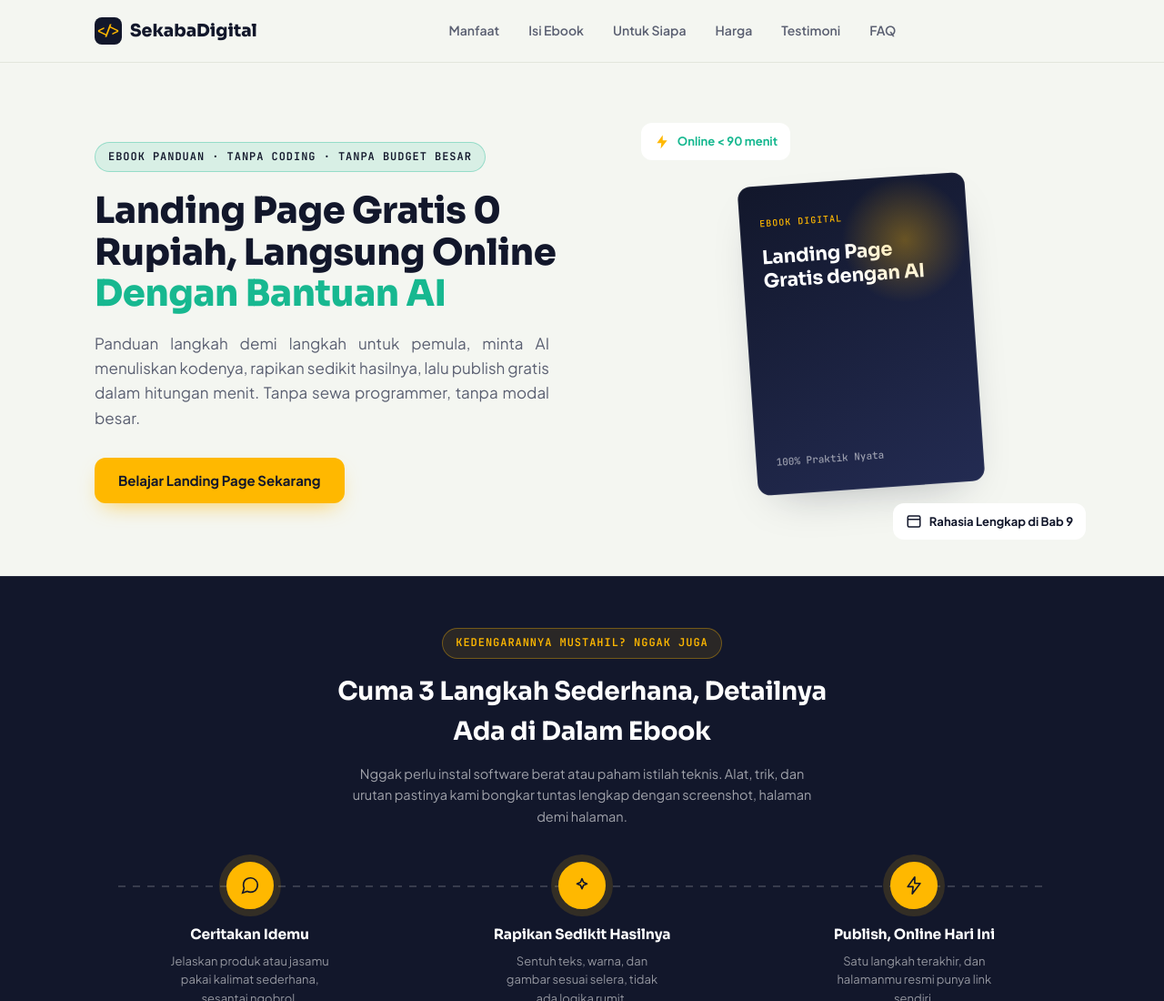
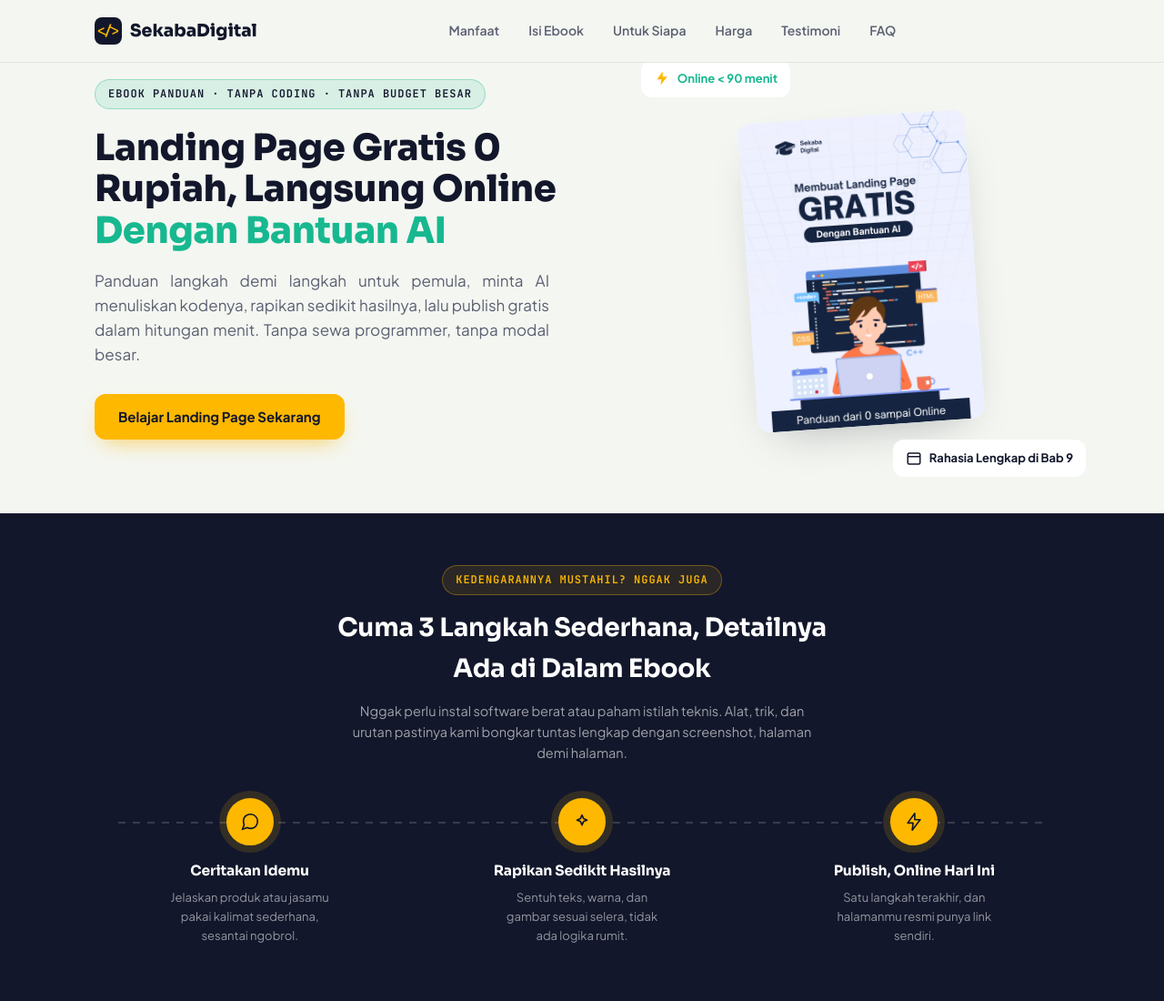
Before and after one commit to sekabadigital/landingpagegratis, a plain HTML site: page index.html in a window 1280 px wide. Shown: the top 1100 px of the page at 91% size. Drawn offline with Linux system fonts and the light colour scheme.

Commit message:
Update index.html

```diff
--- a/index.html
+++ b/index.html
@@ -52,10 +52,11 @@
 
   /* ===== HEADER ===== */
   header{
-    position:sticky; top:0; z-index:50;
+    position:fixed; top:0; z-index:50;
     background:rgba(244,246,241,0.88);
     backdrop-filter:blur(10px);
     border-bottom:1px solid var(--line);
+    width: 100%;
   }
   .nav{display:flex; align-items:center; justify-content:space-between; gap:20px; padding:16px 24px;}
   .nav-links{display:flex; align-items:center; gap:28px; flex:1; justify-content:center;}
@@ -273,6 +274,10 @@
   @media (prefers-reduced-motion: reduce){
     *{animation-duration:0.01ms !important; animation-iteration-count:1 !important; transition-duration:0.01ms !important;}
   }
+  .cover-img{
+  width:250px; height:340px; border-radius:14px; object-fit:cover;
+  box-shadow:var(--shadow); transform:rotate(-4deg);
+}
 </style>
 </head>
 <body>
@@ -318,13 +323,7 @@
         <svg width="18" height="18" viewBox="0 0 24 24" fill="none"><path d="M13 2L4.5 13.5H11L10 22L19.5 9.5H13L13 2Z" fill="#FFB800"/></svg>
         Online &lt; 90 menit
       </div>
-      <div class="cover">
-        <div>
-          <span class="tag">Ebook Digital</span>
-          <h3>Landing Page Gratis dengan AI</h3>
-        </div>
-        <span class="foot">100% Praktik Nyata</span>
-      </div>
+      <img src="https://github.com/sekabadigital/landingpagegratis/blob/main/coverebook.png?raw=true" alt="Cover Ebook" class="cover-img">
       <div class="badge-float b2">
         <svg width="18" height="18" viewBox="0 0 24 24" fill="none"><rect x="3" y="4" width="18" height="16" rx="2" stroke="#12172B" stroke-width="2"/><path d="M3 9h18" stroke="#12172B" stroke-width="2"/></svg>
         Rahasia Lengkap di Bab 9
```
